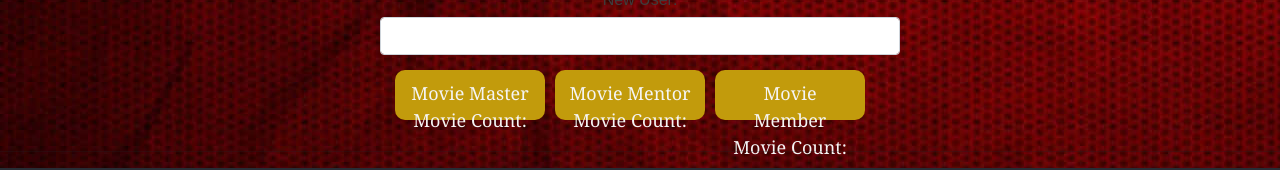
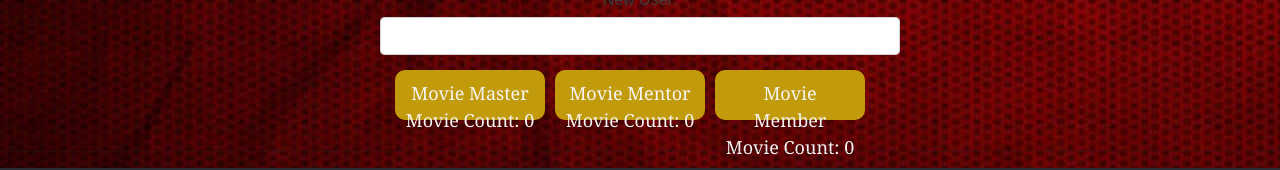
Before and after one commit to faithlovell/the-film-feed, a React (Create React App) app: page / in a window 1280 px wide. Shown: the part 414-584 px from the top of the page. Built offline with nearby package versions, Linux system fonts and the light colour scheme.

Commit message:
working counter

```diff
--- a/src/DragList.tsx
+++ b/src/DragList.tsx
@@ -16,8 +16,8 @@ export interface DragListsProps {
     onDelete: (movieToDelete: Movie) => void;
     handleAdminOnSave: (movie: Movie) => void;
     handleUserOnSave: (movie: Movie) => void;
-    movieCount: number;
-    setMovieCount: (count: number) => void;
+    movieCounts: { [user: string]: number }; // Add movieCounts property
+    setMovieCounts: (counts: { [user: string]: number }) => void; // Add setMovieCounts property
 }
 
 export function DragLists({
@@ -30,14 +30,23 @@ export function DragLists({
     setUserMovies,
     onDelete,
     handleAdminOnSave,
-    handleUserOnSave,
-    movieCount,
-    setMovieCount
+    handleUserOnSave
 }: DragListsProps) {
     const [newUser, setNewUser] = useState<string>("");
     const [members, setMembers] = useState<string[]>([
         ...options.slice(2, options.length)
     ]);
+    const [movieCounts, setMovieCounts] = useState<{ [user: string]: number }>(
+        {}
+    );
+
+    // movie count
+    function updateMovieCount(user: string, count: number) {
+        setMovieCounts((prevCounts) => ({
+            ...prevCounts,
+            [user]: count
+        }));
+    }
 
     //adds ability for new users to have their own lists
     function updateNewUser(event: React.ChangeEvent<HTMLInputElement>) {
@@ -49,6 +58,7 @@ export function DragLists({
         if (!options.includes(newUser) && newUser !== "") {
             setOptions([...options, newUser]);
             setMembers([...members, newUser]);
+            updateMovieCount(newUser, 0);
         }
     }
 
@@ -78,12 +88,25 @@ export function DragLists({
     function handleOnDropUser(e: React.DragEvent) {
         const movie = JSON.parse(e.dataTransfer.getData("movie")) as Movie;
         setUserMovies([...userMovies, movie]);
-        setMovieCount(movieCount + 1);
+        const user = role;
+        const count = movieCounts[user] || 0;
+        updateMovieCount(user, count + 1);
     }
 
     //aids in drag ability functioning correctly
     function handleDragOver(e: React.DragEvent) {
         e.preventDefault();
+    }
+
+    //remove
+    function removeOption(exUser: string) {
+        setOptions(
+            options.filter((currUser: string): boolean => currUser !== exUser)
+        );
+        setMembers(
+            members.filter((currUser: string): boolean => currUser !== exUser)
+        );
+        updateMovieCount(exUser, 0);
     }
 
     /*function handleUserOnSave(movie: Movie) {
@@ -141,7 +164,10 @@ export function DragLists({
                                         setOptions={setOptions}
                                         members={members}
                                         setMembers={setMembers}
-                                        setMovieCount={setMovieCount}
+                                        movieCount={movieCounts[user] || 0}
+                                        setMovieCount={(count: number) =>
+                                            updateMovieCount(user, count)
+                                        }
                                     />
                                 </span>
                             ))}
--- a/src/ManageUser.tsx
+++ b/src/ManageUser.tsx
@@ -8,7 +8,7 @@ interface ManageUserProps {
     setOptions: (newOptions: string[]) => void;
     members: string[];
     setMembers: (newMembers: string[]) => void;
-    movieCount: number;
+    movieCount: number; // Add movieCount property
     setMovieCount: (count: number) => void;
 }
 export function ManageUser({
@@ -17,8 +17,7 @@ export function ManageUser({
     setOptions,
     members,
     setMembers,
-    movieCount,
-    setMovieCount
+    movieCount
 }: ManageUserProps) {
     const [editUsers, setEditUsers] = useState(false);
 
@@ -60,8 +59,7 @@ export function ManageUser({
                             key={user}
                             onClick={handleUserClick}
                         >
-                            {" "}
-                            {user}{" "}Movie Count: {movieCount}
+                            {user} Movie Count: {movieCount} {/* Display movie count */}
                         </span>
                     )}
             </div>
```
